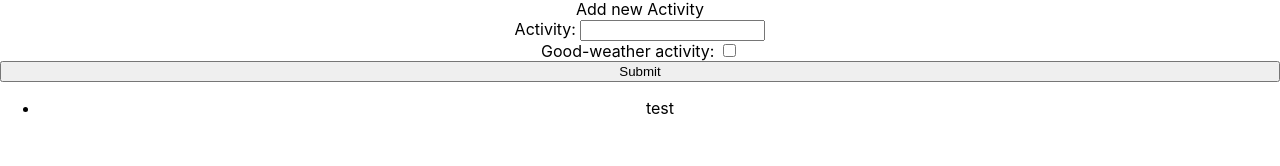
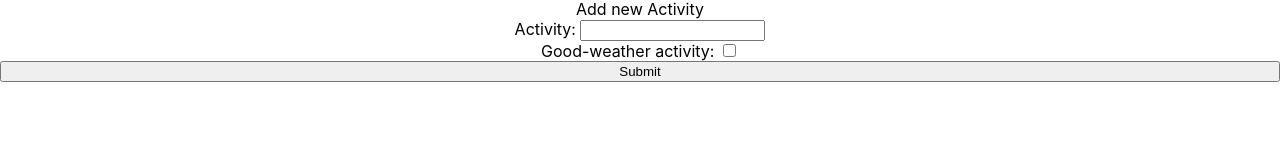
Before and after one commit to HannesOster/weather_activity_app, a React (Create React App) app: page / in a window 1280 px wide. Shown: the part 134-300 px from the top of the page. Built offline with nearby package versions, Linux system fonts and the light colour scheme.

Commit message:
add weather filter

```diff
--- a/src/App.js
+++ b/src/App.js
@@ -6,7 +6,7 @@ import { uid } from "uid";
 
 function App() {
   const [activities, setActivities] = useState([{ id: "abc", name: "test" }]);
-
+  const Weather = true;
   function handleAddActivity(activity) {
     console.log([...activities, { ...activity, id: uid() }]);
     setActivities([...activities, { ...activity, id: uid() }]);
@@ -18,9 +18,11 @@ function App() {
 
       <Form onAddActivity={handleAddActivity} />
       <ul>
-        {activities.map((activity) => {
-          return <li>{activity.name}</li>;
-        })}
+        {activities
+          .filter((activity) => activity.goodWeather === Weather)
+          .map((activity) => {
+            return <li>{activity.name}</li>;
+          })}
       </ul>
     </div>
   );
--- a/src/components/Form/index.js
+++ b/src/components/Form/index.js
@@ -17,7 +17,7 @@ export default function Form({ onAddActivity }) {
 
         <label htmlFor="goodweather">
           Good-weather activity:{" "}
-          <input name="ifForGoodWeather" id="goodweather" type="checkbox" />
+          <input name="isForGoodWeather" id="goodweather" type="checkbox" />
         </label>
 
         <button type="submit">Submit</button>
```
